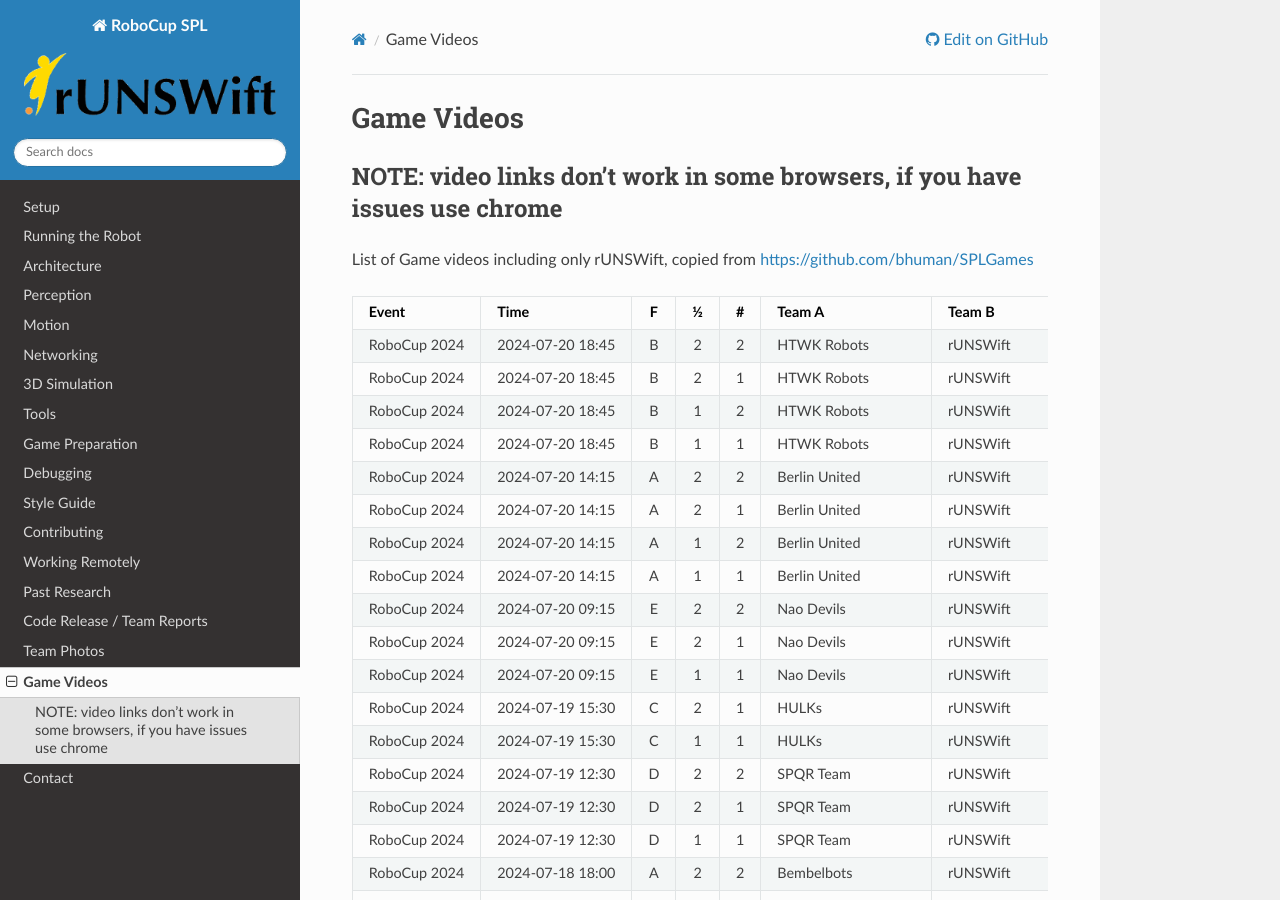
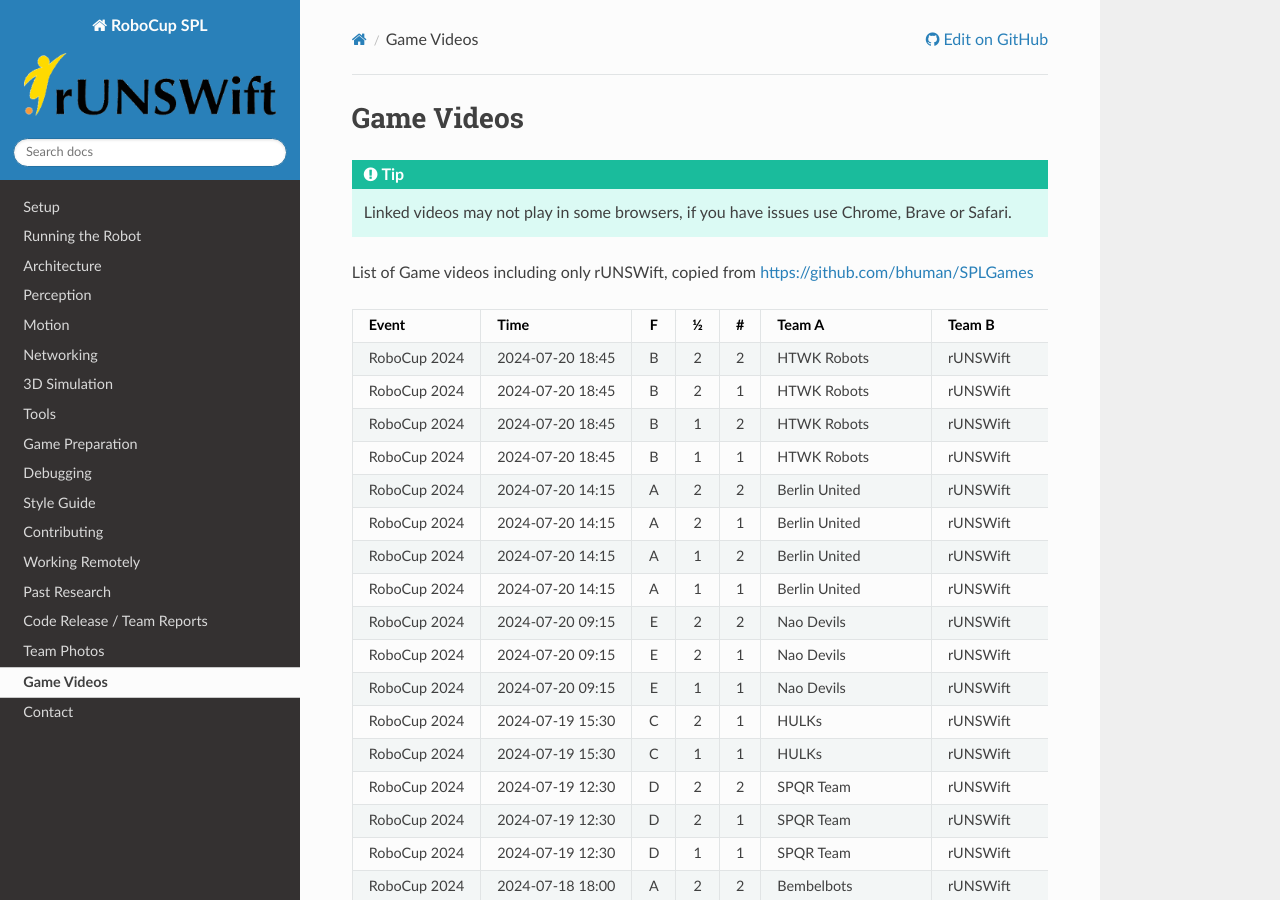
Before and after one commit to UNSWComputing/rUNSWift-docs, a Sphinx documentation site: the page built from source/game_videos.md, in a window 1280 px wide and 900 px high. Built offline with Sphinx 7.4.7 and the Read the Docs theme 3.1.0, drawn with Linux system fonts in a browser that asks for light colours.

Commit message:
changed note to tip

````diff
--- a/source/game_videos.md
+++ b/source/game_videos.md
@@ -1,6 +1,8 @@
 # Game Videos
 
-## NOTE: video links don't work in some browsers, if you have issues use chrome
+```{tip}
+Linked videos may not play in some browsers, if you have issues use Chrome, Brave or Safari.
+```
 
 List of Game videos including only rUNSWift, copied from [https://github.com/bhuman/SPLGames](https://github.com/bhuman/SPLGames)
 | Event | Time | F | ½ | # | Team A | Team B | Video | GC Log | TCM Log |
````
